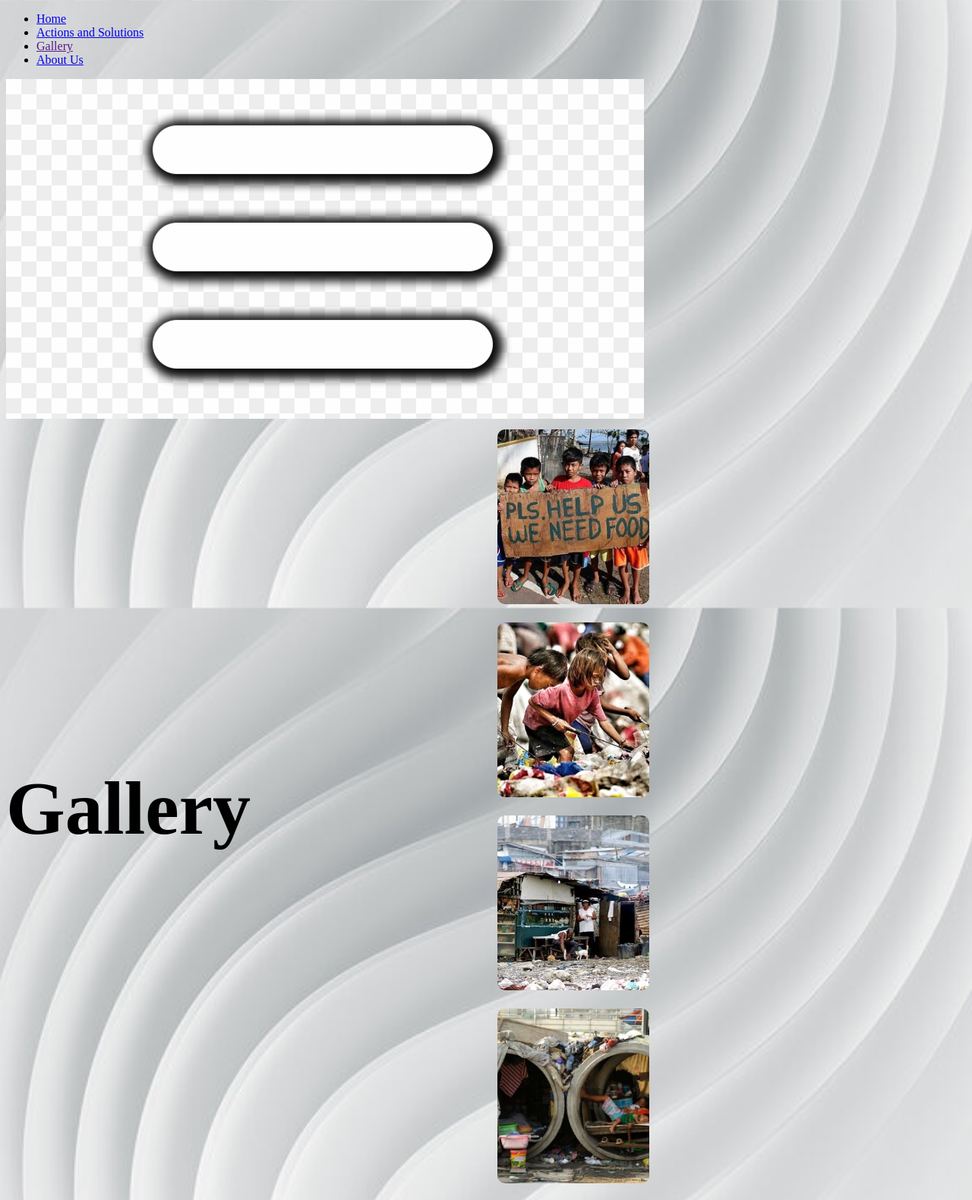
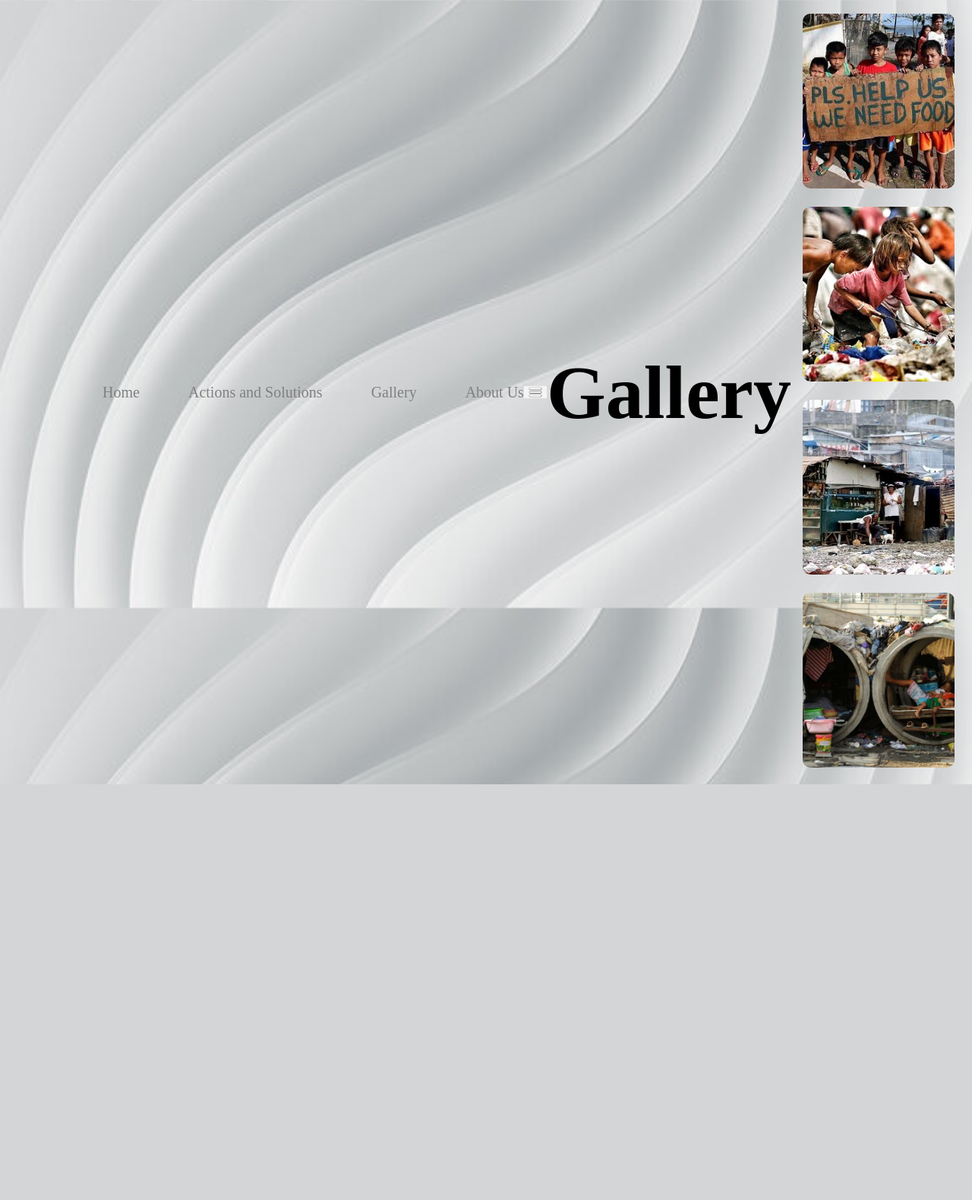
Before and after one commit to VinzJS/learningtasks, a PHP site: page /LT4/gallery.html in a window 1280 px wide. Shown: the whole page at 76% size. After the commit the page ends 1032 px from the top, so only its background shows below. Run offline with PHP 8.4, Linux system fonts and the light colour scheme.

Commit message:
Update styles3.css

```diff
--- a/LT4/styles3.css
+++ b/LT4/styles3.css
@@ -37,3 +37,33 @@ h1{
 .card4{
   background-image:url(pic4.jpg);
 }
+.navbar{
+  height:12%;
+  display:flex;
+  align-items:center;
+}
+.menu-icon{
+ width:30px;
+ cursor:pointer;
+}
+
+ nav{
+  flex:1;
+  text-align:right;
+}
+
+nav ul li{
+  list-style:none;
+  display:inline-block;
+  margin-left:60px;
+}
+
+nav ul li a{
+  text-decoration:none;
+  color:#808080;
+  font-size:20px;
+}
+.menu-icon{
+ width:30px;
+ cursor:pointer;
+}
```
